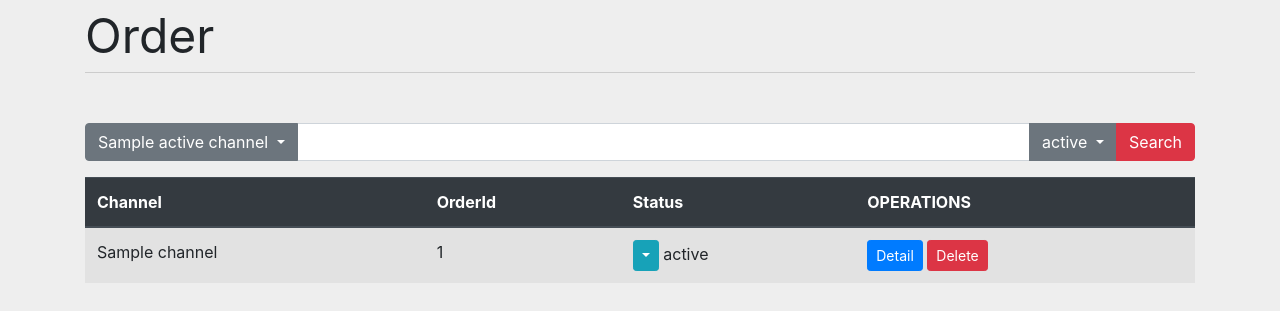
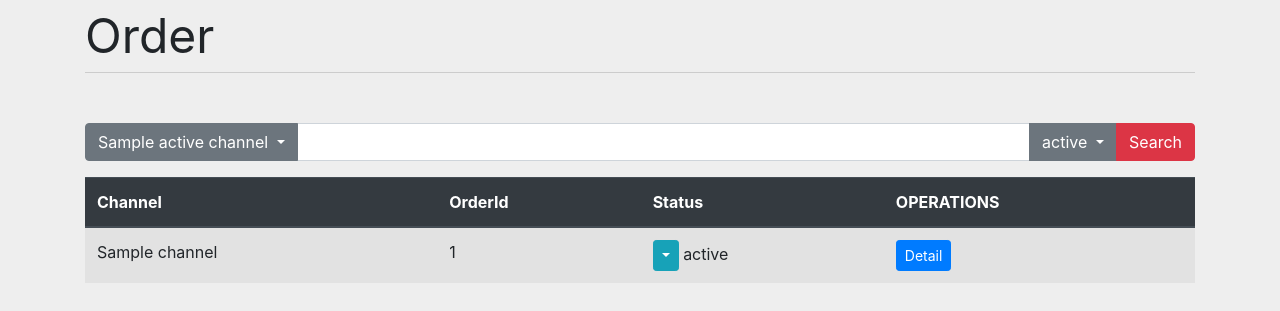
Before and after one commit to richard-ma/Gondwana, a Flask app: template Gondwana/templates/order/index.html in a window 1280 px wide. Shown: the part 56-367 px from the top of the page. Run offline with Flask 2, Linux system fonts and the light colour scheme; the template is opened without the code that fills it: most values are stand-ins (such as "Sample title", 1, 10 or a date in 2020); parts of the project's set-up code (start-up, migrations or seed data) failed here and were passed over; some libraries are stand-ins or nearby versions.

Commit message:
remove Delete button for order

```diff
--- a/Gondwana/templates/order/index.html
+++ b/Gondwana/templates/order/index.html
@@ -103,7 +103,6 @@
                 </td>
                 <td>
                     <a role="button" href="{{ url_for('order.order_detail', order_id=order.id) }}" class="btn btn-primary btn-sm">Detail</a>
-                    <a role="button" href="{{ url_for('order.order_index') }}" class="btn btn-danger btn-sm">Delete</a>
                 </td>
             </tr>
             {% endfor %}
```
